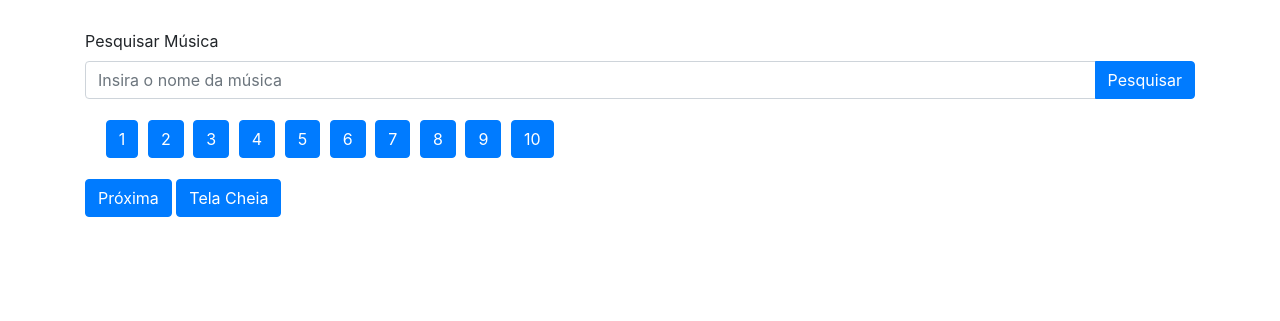
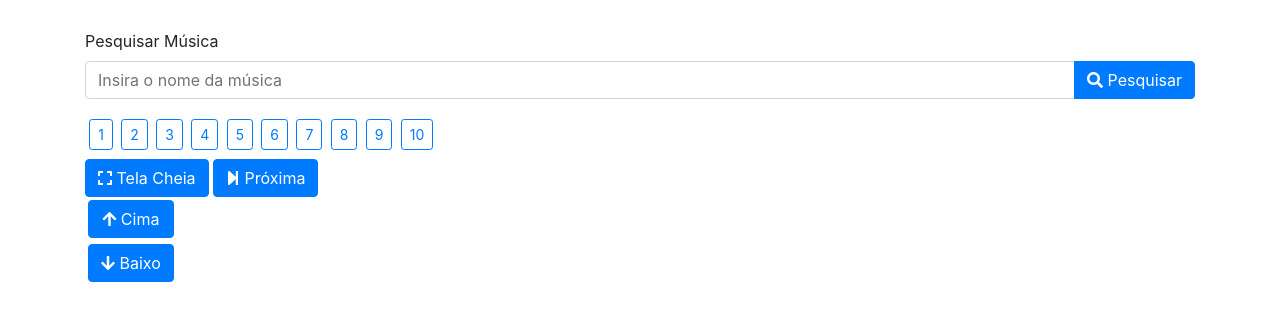
Before and after one commit to felipemarinho97/new-year-controller, a website: page index.html in a window 1280 px wide. Shown: the part 51-372 px from the top of the page. Drawn offline with nearby package versions, Linux system fonts and the light colour scheme.

Commit message:
Improve visual and add scroll buttons

```diff
--- a/controller.js
+++ b/controller.js
@@ -20,4 +20,8 @@ angular.module('app', [])
         $http.get('http://localhost:3000/tela-cheia')
       }
 
+      app.scroll = (direction) => {
+        return $http.get('http://localhost:3000/scroll?direction=' + direction)
+      }
+
   })
--- a/index.html
+++ b/index.html
@@ -3,11 +3,12 @@
 <head>
     <meta charset="utf-8" />
     <meta http-equiv="X-UA-Compatible" content="IE=edge">
-    <title>Page Title</title>
+    <title>New Year Music Controller</title>
     <meta name="viewport" content="width=device-width, initial-scale=1">
     <link rel="stylesheet" href="https://stackpath.bootstrapcdn.com/bootstrap/4.2.1/css/bootstrap.min.css" integrity="sha384-GJzZqFGwb1QTTN6wy59ffF1BuGJpLSa9DkKMp0DgiMDm4iYMj70gZWKYbI706tWS" crossorigin="anonymous">
     <script src="https://ajax.googleapis.com/ajax/libs/angularjs/1.7.5/angular.min.js"></script>
     <script src="./controller.js"></script>
+    <link rel="stylesheet" href="https://use.fontawesome.com/releases/v5.6.3/css/all.css" integrity="sha384-UHRtZLI+pbxtHCWp1t77Bi1L4ZtiqrqD80Kn4Z8NTSRyMA2Fd33n5dQ8lWUE00s/" crossorigin="anonymous">
 </head>
 <body>
         <div ng-controller="AppController as app" class="container container-fluid">
@@ -16,23 +17,28 @@
             <form ng-submit="app.search()" >
                 <div class="form-group">
                     <label for="exampleInputEmail1">Pesquisar Música</label>
-                    <div class="input-group mb-3">
+                    <div class="input-group mb-1">
                         <input ng-model="app.term" class="form-control" id="term" placeholder="Insira o nome da música">
                         <div class="input-group-append">
-                            <button class="btn btn-primary" type="submit">Pesquisar</button>
+                            <button class="btn btn-primary" type="submit"><span class="fas fa-search"></span> Pesquisar</button>
                         </div>
                     </div>
                 </div>
             </form>
-            <div style="display: flex; margin: 1em">
+            <div style="display: flex; margin: 5px 0px">
                 <button
                     style="margin: 0.3em"
                     ng-repeat="num in app.nums"
-                    class="btn btn-primary"
+                    class="btn btn-sm btn-outline-primary"
                     ng-click="app.choose(num)">{{num}}</button>
             </div>
-            <div ng-click="app.next()" id="next" class="btn btn-primary">Próxima</div>
-            <div ng-click="app.fullscreen()" id="fullscreen" class="btn btn-primary">Tela Cheia</div>
+            <div ng-click="app.fullscreen()" id="fullscreen" class="btn btn-primary"><span class="fas fa-expand"></span> Tela Cheia</div>
+            <div ng-click="app.next()" id="next" class="btn btn-primary"><span class="fas fa-step-forward"></span> Próxima</div>
+            <br>
+            <div style="display: inline-grid;">
+                <div style="margin: 3px" ng-click="app.scroll('up')" class="btn btn-primary"><span class="fas fa-arrow-up"></span> Cima</div>
+                <div style="margin: 3px" ng-click="app.scroll('down')" class="btn btn-primary"><span class="fas fa-arrow-down"></span> Baixo</div>
+            </div>
         </div>
 </body>
 </html>
```
